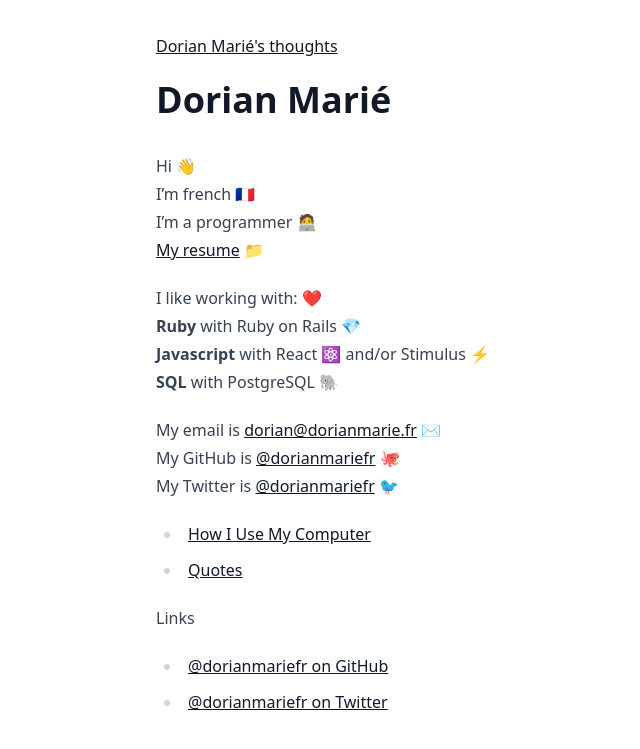
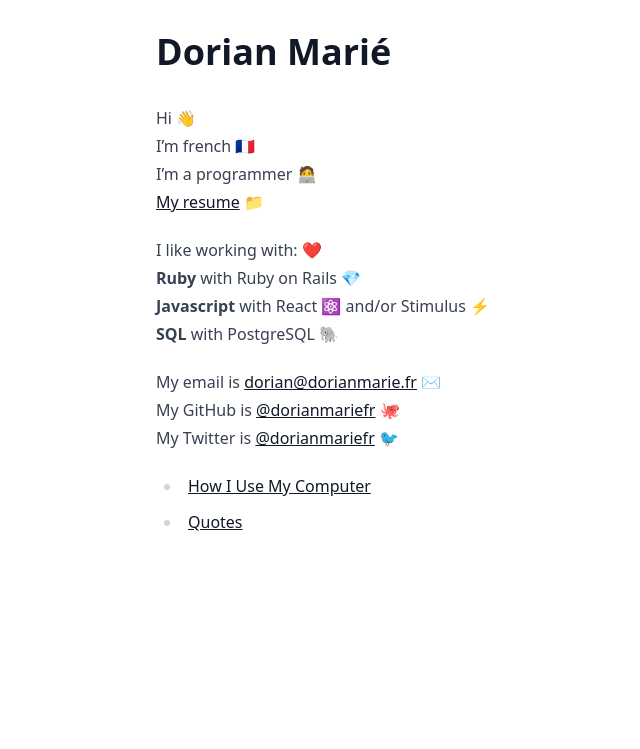
Before and after one commit to dorianmariefr/dorianmarie.fr, a Jekyll site: the page built from index.md, in a window 1280 px wide. Shown: the top 749 px of the page, without its empty margins (228-868 px from the left). Built offline with Jekyll 4.4.1, drawn with Linux system fonts in a browser that asks for light colours.

Commit message:
simpler, no title no links

```diff
--- a/_layouts/default.html
+++ b/_layouts/default.html
@@ -8,22 +8,7 @@
   </head>
   <body class="max-w-xl mx-auto p-8">
     <div class="prose">
-      <p><a href="/">Dorian Marié's thoughts</a></p>
       <h1>{{page.title}}</h1>
       {{content}}
-      <p>Links</p>
-      <ul>
-        <li>
-          <a href="https://github.com/dorianmariefr">
-            @dorianmariefr on GitHub
-          </a>
-        </li>
-        <li>
-          <a href="https://twitter.com/dorianmariefr"
-            >@dorianmariefr on Twitter</a
-          >
-        </li>
-      </ul>
-    </div>
   </body>
 </html>
```
